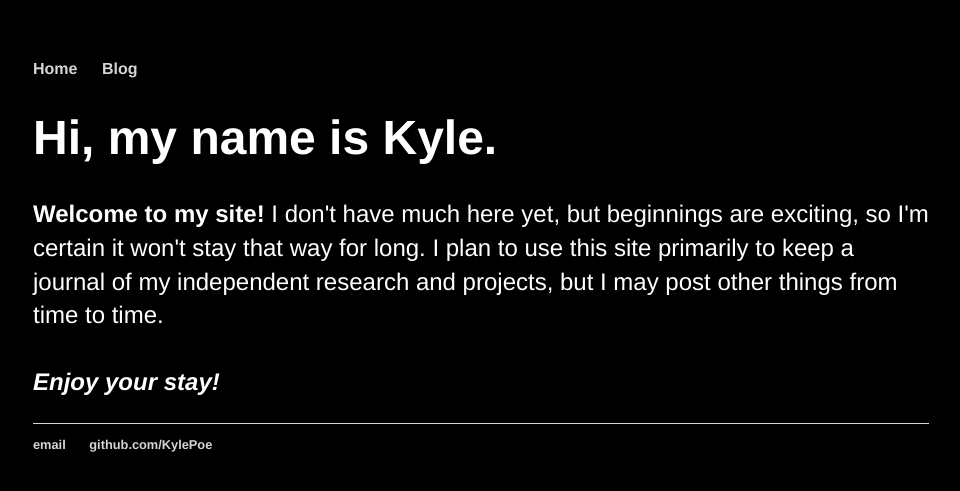
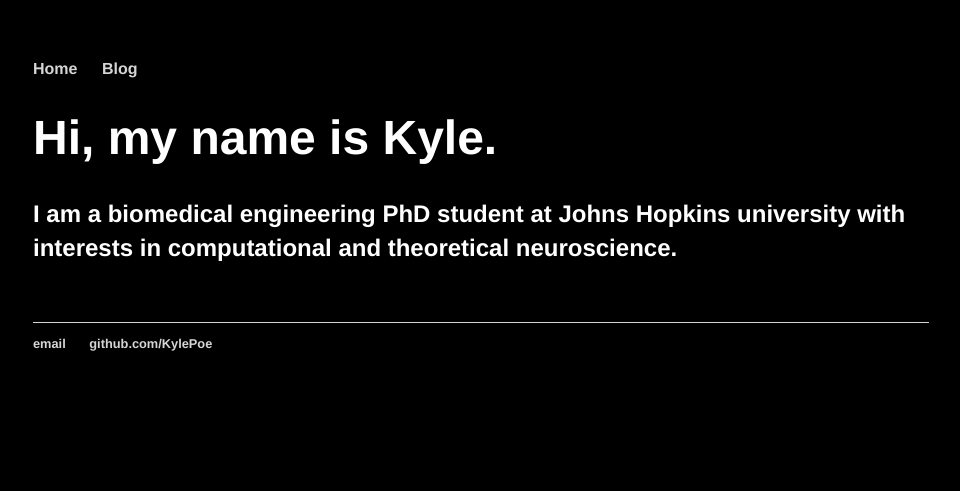
Before and after one commit to KylePoe/kylepoe.info, a Jekyll site: the page built from index.html, in a window 1280 px wide. Shown: the top 491 px of the page, without its empty margins (159-1119 px from the left). Built offline with Jekyll 4.4.1, drawn with Linux system fonts in a browser that asks for light colours.

Commit message:
Update index.html

```diff
--- a/index.html
+++ b/index.html
@@ -4,10 +4,7 @@ title: Kyle Poe, Student
 ---
 <div class="blurb">
 	<h1>Hi, my name is Kyle.</h1>
-	<p><b>Welcome to my site!</b> I don't have much here yet, but beginnings are exciting, so I'm certain it won't stay that way for long.
-		I plan to use this site primarily to keep a journal of my independent research and projects, but I may post other things from time
-		to time.<br><br>
+	<p><b>I am a biomedical engineering PhD student at Johns Hopkins university with interests in computational and theoretical neuroscience.<br><br>
 
-		<b><em>Enjoy your stay!</em></b>
 	</p>
 </div><!-- /.blurb -->
```
